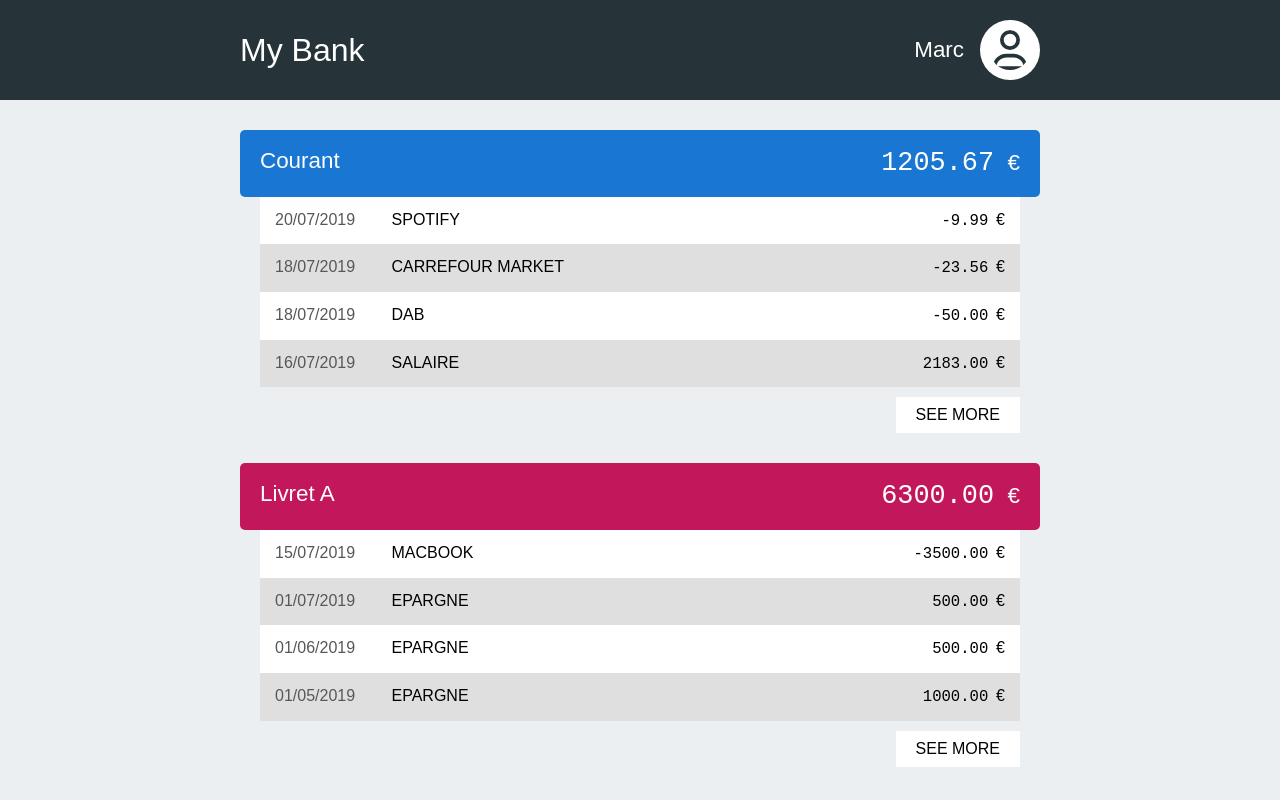
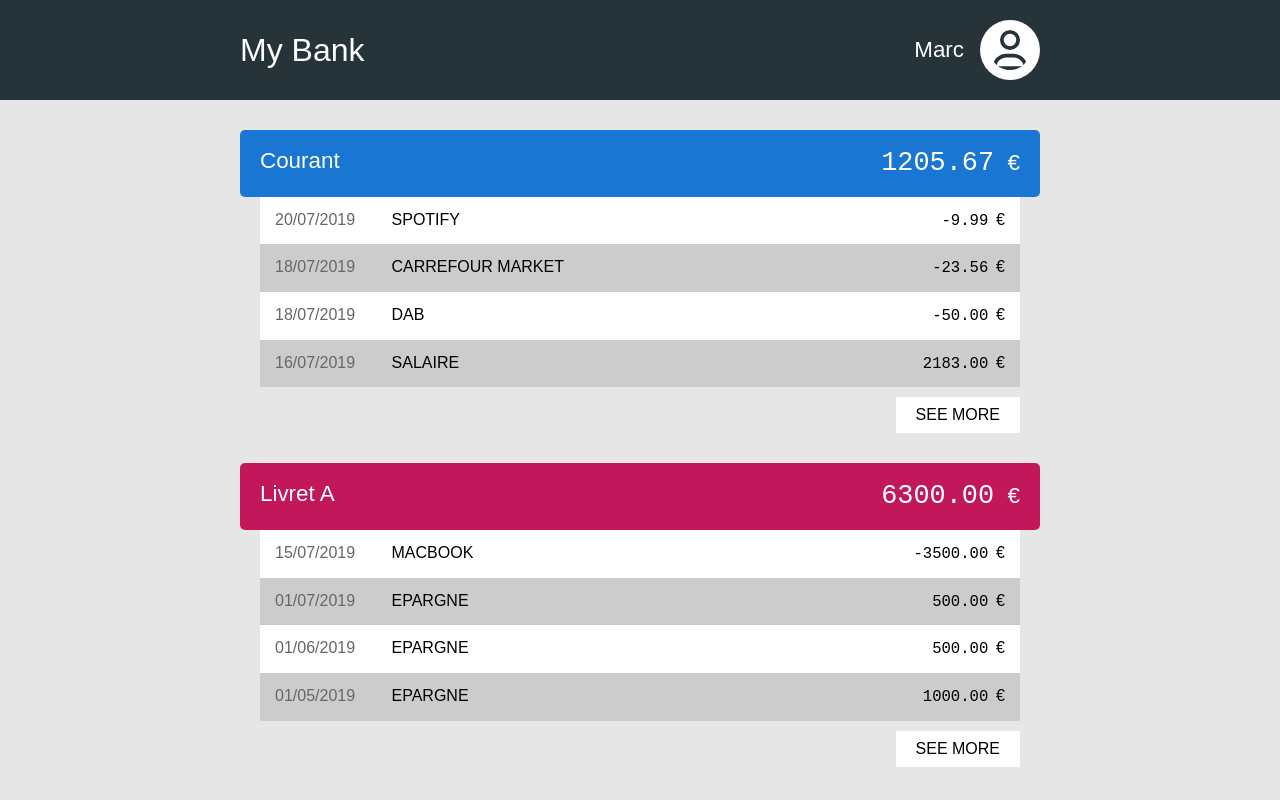
Before and after one commit to c-marc/my-bank, a React (Vite) app: page / in a window 1280 px wide. Built offline with nearby package versions, Linux system fonts and the light colour scheme; the HTML template or start-up script is replaced by a standard one.

Commit message:
Better color names and hover

```diff
--- a/src/App.css
+++ b/src/App.css
@@ -1,7 +1,8 @@
 :root {
   --clr-black: #263338;
-  --clr-darkgrey: #dfdfdf;
-  --clr-grey: #ebeff1;
+  --clr-grey-90: hsl(0, 0%, 90%);
+  --clr-grey-80: hsl(0, 0%, 80%);
+  --clr-grey-70: hsl(0, 0%, 70%);
 }
 
 *,
@@ -12,7 +13,7 @@
 }
 
 body {
-  background-color: var(--clr-grey);
+  background-color: var(--clr-grey-90);
   font-family: sans-serif;
 }
 
@@ -95,7 +96,11 @@ header svg {
 }
 
 .account li:nth-child(2n) {
-  background-color: var(--clr-darkgrey);
+  background-color: var(--clr-grey-80);
+}
+
+.account li:hover {
+  background-color: var(--clr-grey-70);
 }
 
 /* -- OPERATION -- */
@@ -106,7 +111,7 @@ header svg {
 }
 
 .operation > :first-child > :first-child {
-  color: hsl(0, 0%, 34%);
+  color: hsl(0, 0%, 40%);
   margin-right: 2em;
 }
 
@@ -128,5 +133,5 @@ header svg {
 }
 
 .account button:hover {
-  background-color: var(--clr-darkgrey);
+  background-color: var(--clr-grey-70);
 }
```
